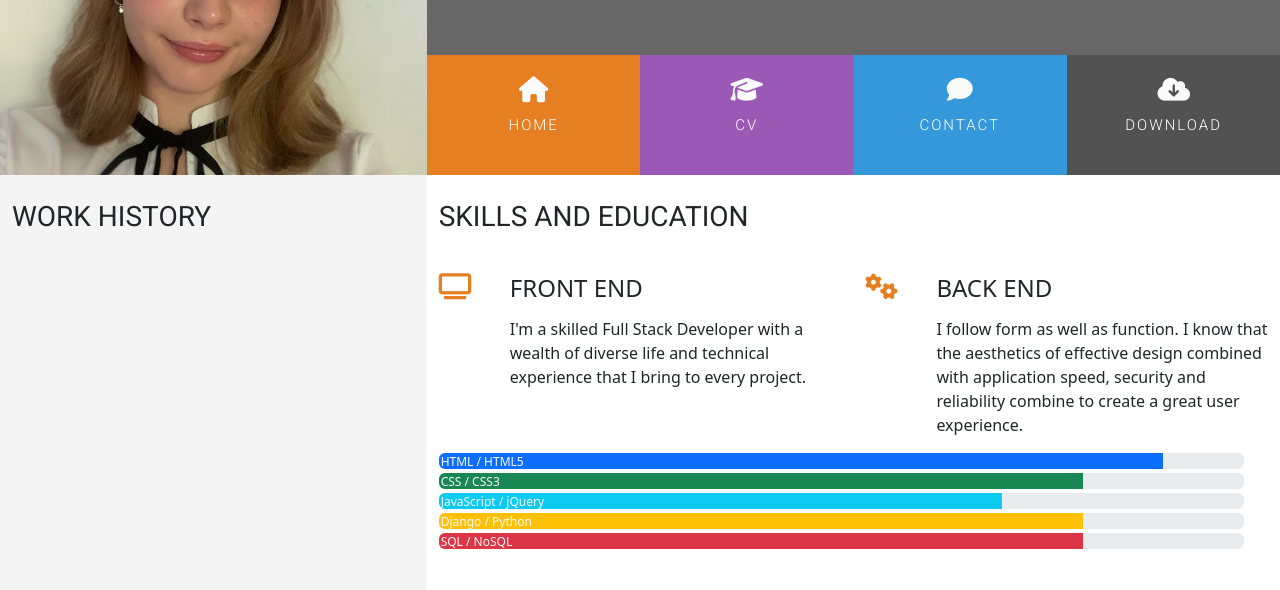
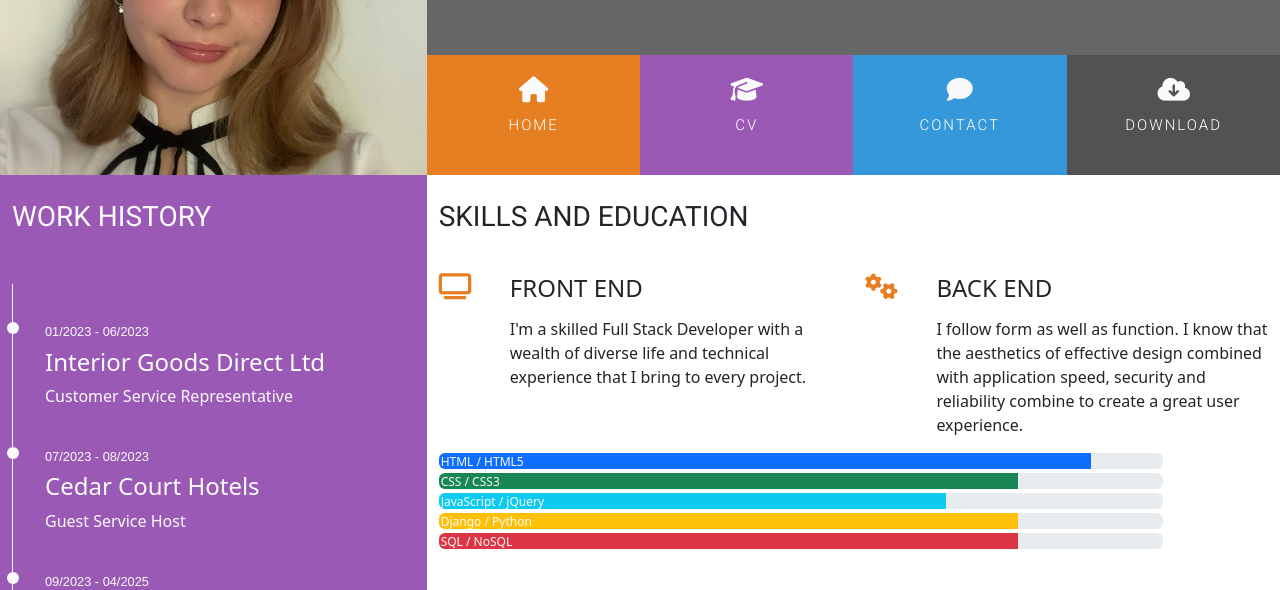
Before and after one commit to PaulinaD-CodeIns/Resume-PD, a plain HTML site: page cv.html in a window 1280 px wide. Shown: the part 185-775 px from the top of the page. Drawn offline with nearby package versions, Linux system fonts and the light colour scheme.

Commit message:
Added CV page content

```diff
--- a/assets/css/style.css
+++ b/assets/css/style.css
@@ -27,6 +27,10 @@
 
 .bg-color-personal-info {
     background-color: #f4f4f4;
+}
+
+.bg-color-work-history {
+    background-color: #9b59b6;
 }
 
 /*-------------------------------------------------------- Header */
@@ -148,6 +152,7 @@ h1, h2, h3, h4 {
     float: none;
 }
 
+.history-heading,
 .section-heading {
     font-family: Roboto, sans-serif;
     font-weight: 400;
@@ -207,7 +212,7 @@ h1, h2, h3, h4 {
     position: relative;
     height: 25px;
     margin-bottom: 4px;
-    width: 100%;
+    width: 90%;
 }
 
 .progress-type {
@@ -224,7 +229,53 @@ h1, h2, h3, h4 {
 .progress-section {
     margin: 40px 20px;
 }
+/* ----------------------------------------Work History on CV page */
 
+.history-heading {
+    color: #fafafa;
+    margin-bottom: 50px;
+}
+
+.timeline-item {
+    padding: 4em 2em 0em 2em;
+    position: relative;
+    color: #fafafa;
+    border-left: 1px solid;
+}
+
+.timeline-item p {
+    padding: 0;
+    margin: 0;
+}
+
+.timeline-item:before {
+    content: attr(data-dates);
+    position: absolute;
+    left: 2.5em;
+    top: 3em;
+    display: block;
+    font-family: "Exo", sans-serif;
+    font-weight: 500;
+    font-size: 0.8em;
+    padding: 0;
+    margin: 0;
+}
+
+.timeline-item:after {
+    width: 12px;
+    height: 12px;
+    display: block;
+    top: 2.4em;
+    position: absolute;
+    left: -6px;
+    border-radius: 12px;
+    content: '';
+    background: #fafafa;
+}
+
+.history-items {
+    margin-bottom: 30px;
+}
 /*-------------------------------------------------------- Footer */
 
 footer {
--- a/cv.html
+++ b/cv.html
@@ -57,17 +57,37 @@
 
     <section class="container-fluid">
         <div class="row">
-            <!--Personal Inforamtion section-->
-            <div class="col-md-4 bg-color-personal-info section-column">
+            <!--Work History section-->
+            <div class="col-md-4 bg-color-work-history section-column">
                 <div class="row">
                     <div class="col-12">
-                        <h3 class="section-heading uppercase">Work History</h3>
+                        <h3 class="history-heading uppercase">Work History</h3>
+                    </div>
+                </div>
+                <div class="row">
+                    <div class="col">
+                        <div class="timeline-item" data-dates="01/2023 - 06/2023">
+                            <h4>Interior Goods Direct Ltd</h4>
+                            <p>Customer Service Representative</p>
+                        </div>
+                        <div class="timeline-item" data-dates="07/2023 - 08/2023">
+                            <h4>Cedar Court Hotels</h4>
+                            <p>Guest Service Host</p>
+                        </div>
+                        <div class="timeline-item" data-dates="09/2023 - 04/2025">
+                            <h4>Santander UK PLC</h4>
+                            <p>Customer Experience Advisor</p>
+                        </div>
+                        <div class="timeline-item" data-dates="04/2025 - present>">
+                            <h4>Post Office Ltd</h4>
+                            <p>Banking Hub Assistant</p>
+                        </div>
                     </div>
                 </div>
 
             </div>
 
-            <!--Three Reasons to Hire Me section-->
+            <!--Skills and Education section-->
             <div class="col-md-8 section-column bg-color-three-reasons">
                 <div class="row">
                     <div class="col">
```
